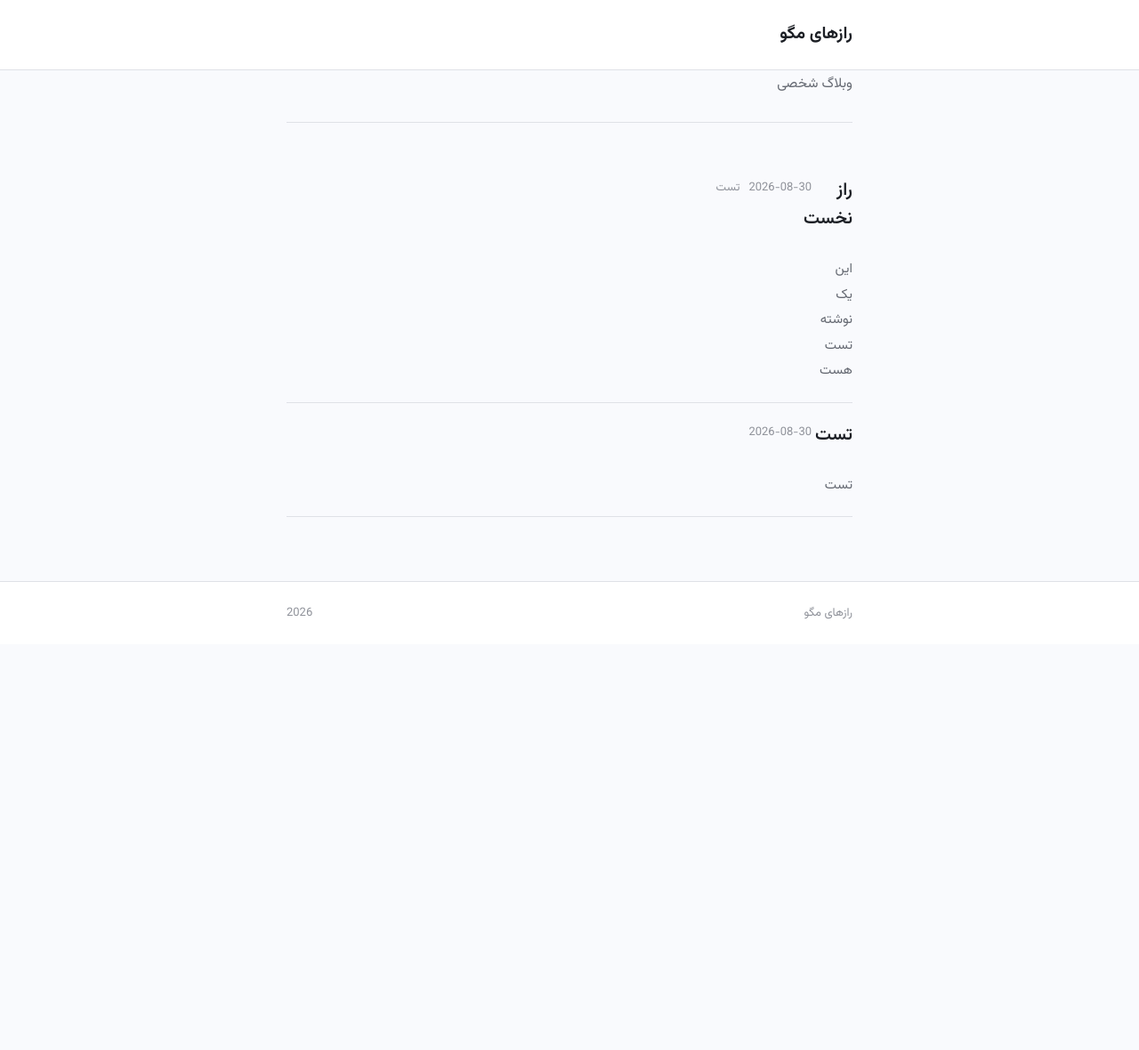
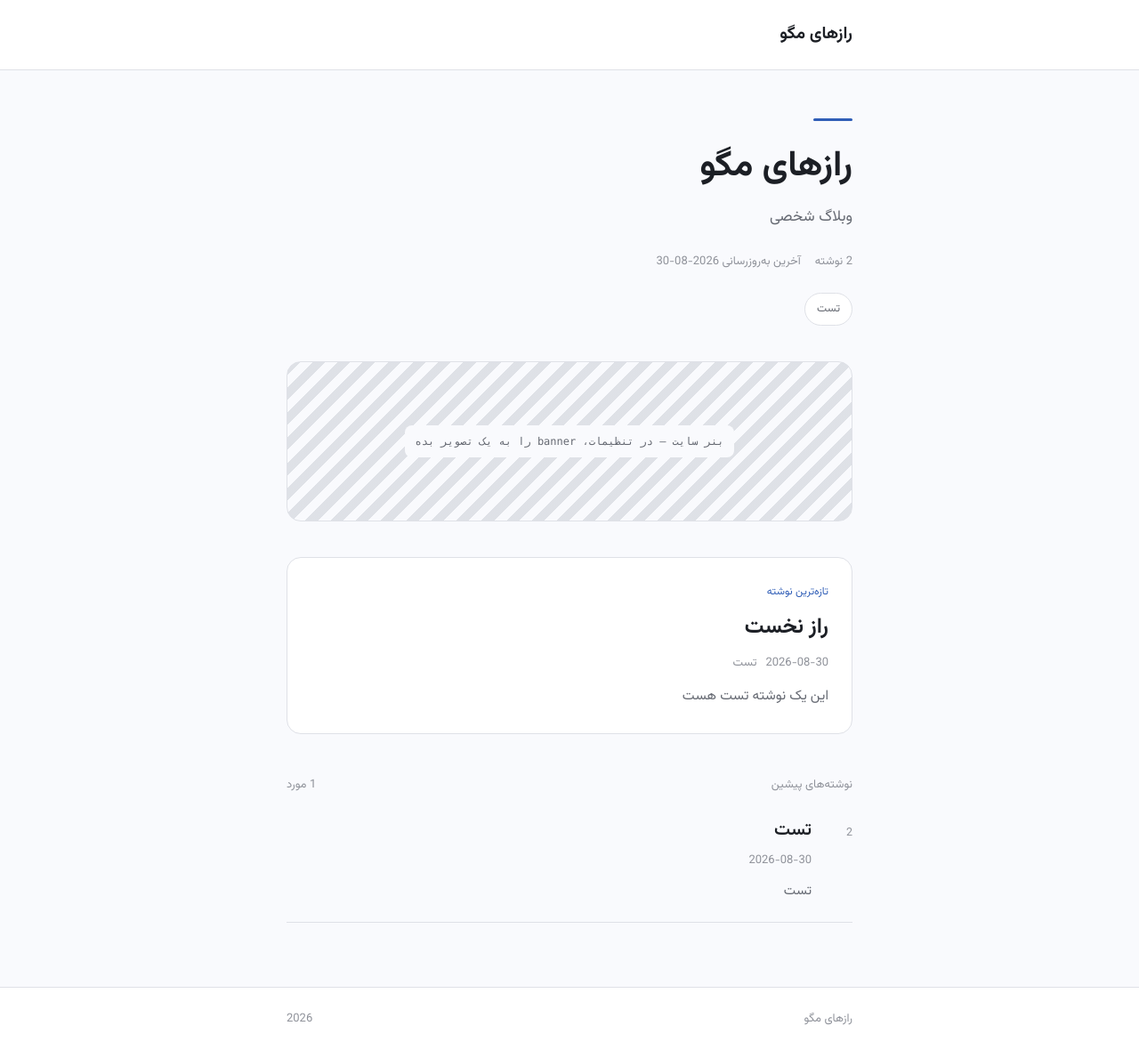
Before and after one commit to mashrajabmirza-a11y/razhaye-magoo, a Jekyll site: the page built from index.md, in a window 1280 px wide. Shown: the whole page at 89% size. Built offline with Jekyll 4.4.1, drawn with Linux system fonts in a browser that asks for light colours; before the commit the page ends 900 px from its top, so only the background shows below that.

Commit message:
به‌روزرسانی قالب سایت: _layouts/home.html

```diff
--- a/_layouts/home.html
+++ b/_layouts/home.html
@@ -1,12 +1,41 @@
 ---
 layout: default
 ---
-{% if site.description %}<p class="bio">{{ site.description }}</p>{% endif %}
+<section class="hero">
+  <div class="rule"></div>
+  <h1>{{ site.title }}</h1>
+  {% if site.description %}<p class="lead">{{ site.description }}</p>{% endif %}
+  <div class="facts">
+    <span>{{ site.posts.size }} نوشته</span>
+    {% if site.posts.first %}<span>آخرین به‌روزرسانی {{ site.posts.first.date | date: "%Y-%m-%d" }}</span>{% endif %}
+    {% if site.author %}<span>{{ site.author }}</span>{% endif %}
+  </div>
+  {% if site.tags.size > 0 %}<div class="chips">{% for t in site.tags limit: 7 %}<a href="{{ '/' | relative_url }}#{{ t[0] | slugify }}">{{ t[0] }}</a>{% endfor %}</div>{% endif %}
+</section>
+{% if site.banner %}
+<img class="banner" src="{{ site.banner | relative_url }}" alt="{{ site.title }}">
+{% else %}
+<div class="banner-ph"><span>بنر سایت — در تنظیمات، banner را به یک تصویر بده</span></div>
+{% endif %}
 {% if site.posts.size == 0 %}<p style="color:var(--muted);">هنوز نوشته‌ای منتشر نشده.</p>{% endif %}
-{% for post in site.posts %}
-<a class="post-item" href="{{ post.url | relative_url }}">
+{% for post in site.posts limit: 1 %}
+<a class="feat" href="{{ post.url | relative_url }}">
+  <span class="kicker">تازه‌ترین نوشته</span>
   <h2>{{ post.title }}</h2>
   <div class="post-meta"><span>{{ post.date | date: "%Y-%m-%d" }}</span>{% if post.tags.size > 0 %}<span>{{ post.tags | join: " · " }}</span>{% endif %}</div>
   {% if post.description %}<p>{{ post.description }}</p>{% endif %}
 </a>
 {% endfor %}
+{% if site.posts.size > 1 %}
+<div class="list-head"><span>نوشته‌های پیشین</span><span>{{ site.posts.size | minus: 1 }} مورد</span></div>
+{% for post in site.posts offset: 1 %}
+<a class="post-item" href="{{ post.url | relative_url }}">
+  <span class="num">{{ forloop.index | plus: 1 }}</span>
+  <span>
+    <h2>{{ post.title }}</h2>
+    <span class="post-meta"><span>{{ post.date | date: "%Y-%m-%d" }}</span>{% if post.tags.size > 0 %}<span>{{ post.tags | join: " · " }}</span>{% endif %}</span>
+    {% if post.description %}<p>{{ post.description }}</p>{% endif %}
+  </span>
+</a>
+{% endfor %}
+{% endif %}
```
